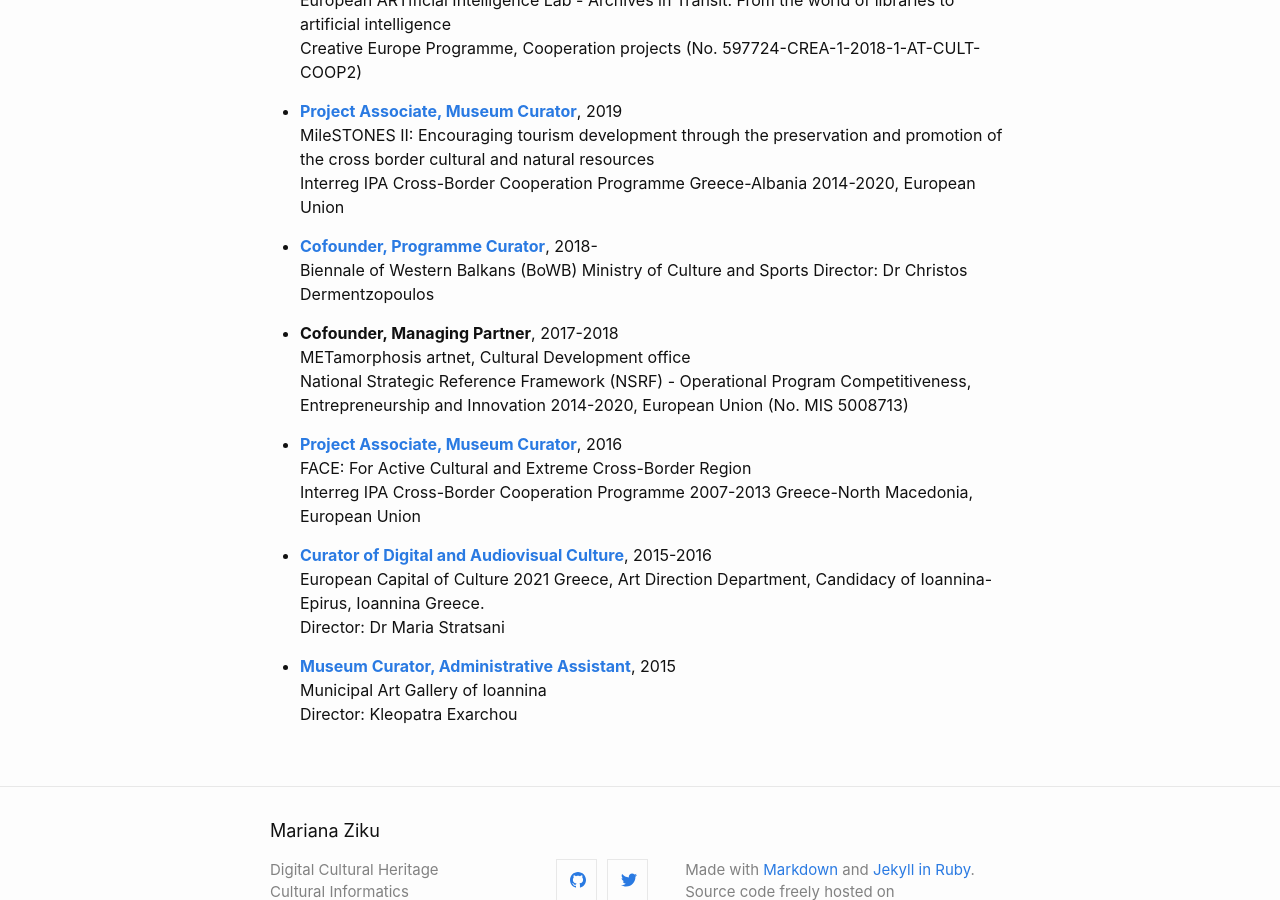
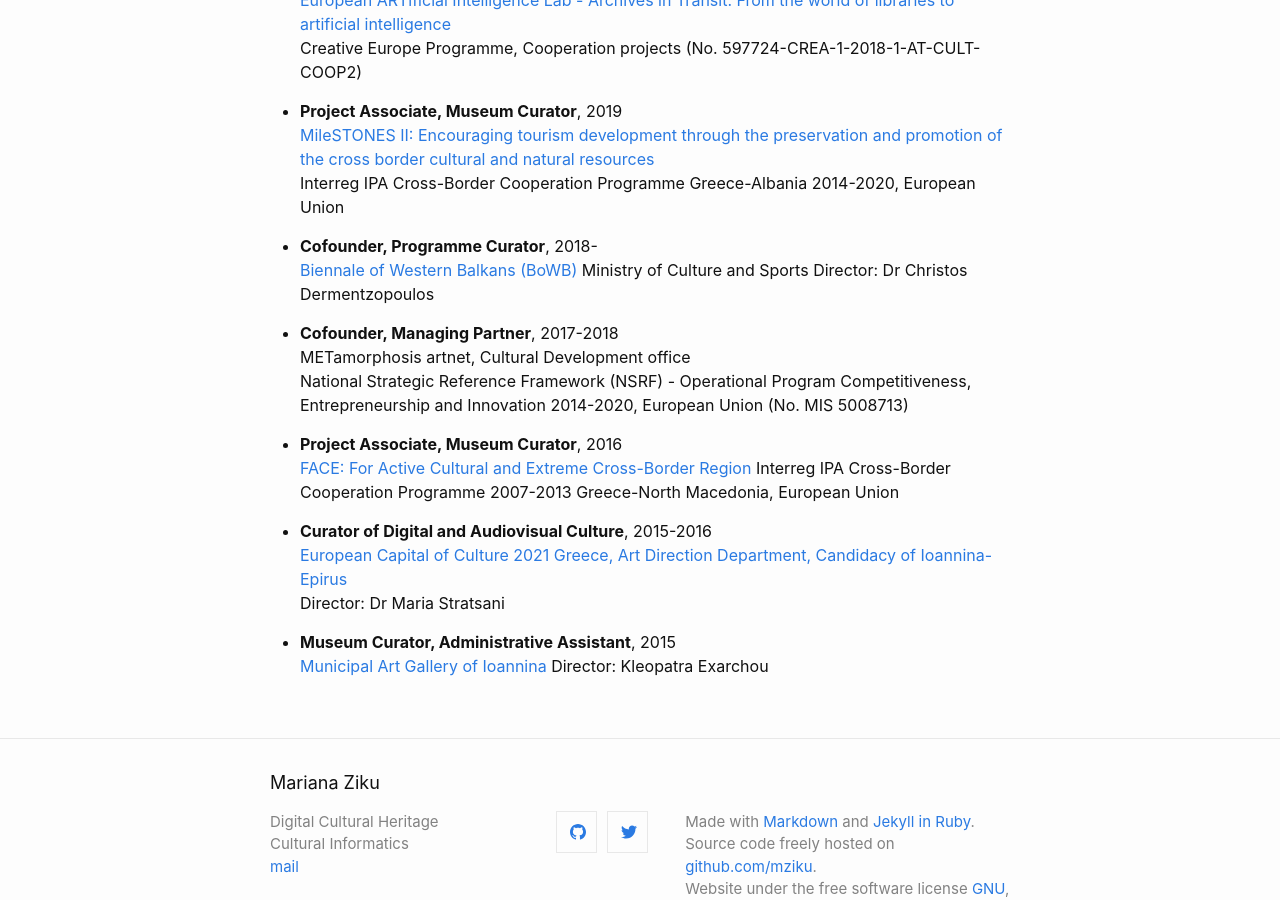
Before and after one commit to mziku/mziku.github.io, a Jekyll site: the page built from experience.md, in a window 1280 px wide and 900 px high, scrolled down 929 px. Built offline with Jekyll 4.4.1, drawn with Linux system fonts in a browser that asks for light colours; some of the changed lines change nothing that is shown.

Commit message:
Update experience.md

```diff
--- a/experience.md
+++ b/experience.md
@@ -4,44 +4,44 @@
 permalink: /experience/
 navigation_weight: 2
 ---
-+ [**Research Associate**](https://glamers.eu), 2023
-The GLAMers: Enhancing GLAMs through youth engagement during the COVID-19 crisis
++ **Research Associate**, 2023
+[The GLAMers: Enhancing GLAMs through youth engagement during the COVID-19 crisis](https://glamers.eu)
 Erasmus+ European Union Programme (No. 2020-1-CY02-KA227-YOU-002022)
 
-+ [**Project Manager**](https://echo-heritage.eu), 2022-2024
-ECHO III: European Cultural Heritage Onstage, For Memory’s Sake
++ **Project Manager**, 2022-2024
+[ECHO III: European Cultural Heritage Onstage, For Memory’s Sake](https://echo-heritage.eu)
 Creative Europe Programme: European Cooperation Projects (No. 101056213)
 
-+ [**Research Associate**](https://heidiproject.eu), 2022
-HEIDI: Digital Actions at HEIs as a catalyst for social change in the COVID-19 crisis
++ **Research Associate**, 2022
+[HEIDI: Digital Actions at HEIs as a catalyst for social change in the COVID-19 crisis](https://heidiproject.eu)
 Erasmus+ European Union Programme (No. 2020-1-UK01-KA226-HE-094667)
 
-+ [**Research Associate**](https://www.citizenheritage.eu), 2021-2022
-CitizenHeritage: Citizen Science Practices in Cultural Heritage: Towards a Sustainable Model in Higher Education
++ **Research Associate**, 2021-2022
+[CitizenHeritage: Citizen Science Practices in Cultural Heritage: Towards a Sustainable Model in Higher Education](https://www.citizenheritage.eu)
 Erasmus+ European Union Programme (No. 2020-1-BE02-KA203-07427)
 
-+ [**Research Associate**](http://ii.ct.aegean.gr/aegeana), 2021-2023
-e-Aegean CulTour: Interregional Digital Transformation of the Aegean Archipelago in Culture and Tourism, Centre for Integrated Digital Cultural Heritage Management “AegeanA”
++ **Research Associate**, 2021-2023
+[e-Aegean CulTour: Interregional Digital Transformation of the Aegean Archipelago in Culture and Tourism, Centre for Integrated Digital Cultural Heritage Management “AegeanA”](http://ii.ct.aegean.gr/aegeana)
 National Strategic Reference Framework (NSRF), Operational Program Competitiveness, Entrepreneurship & Innovation, European Union (No. MIS 5047046)
 
-+ [**Research Associate**](https://blockademic.iti.gr/en), 2021
-BlockAdemiC: Distributed Digital Data Security Platform with Blockchain support
++ **Research Associate**, 2021
+[BlockAdemiC: Distributed Digital Data Security Platform with Blockchain support](https://blockademic.iti.gr/en)
 General Secretariat for Research and Technology (GSRT) Greece, Operational Program Competitiveness, Entrepreneurship & Innovation, European Union (No. 2EDK-04180)
 
-+ [**Project Manager**](https://somecallusbalkans.org), 2020-2023
-SCUB: Some Call Us Balkans
++ **Project Manager**, 2020-2023
+[SCUB: Some Call Us Balkans](https://somecallusbalkans.org)
 Creative Europe Programme, Cultural Cooperation Projects in the Western Balkans (No. 623158-CREA-1-2020-1-IT-CULT-COOP-WB)
 
-+ [**Project Associate**](https://ars.electronica.art/ailab/en), 2020
-European ARTificial Intelligence Lab - Archives in Transit: From the world of libraries to artificial intelligence
++ **Project Associate**, 2020
+[European ARTificial Intelligence Lab - Archives in Transit: From the world of libraries to artificial intelligence](https://ars.electronica.art/ailab/en)
 Creative Europe Programme, Cooperation projects (No. 597724-CREA-1-2018-1-AT-CULT-COOP2)
 
-+ [**Project Associate, Museum Curator**](https://greece-albania.eu), 2019
-MileSTONES II: Encouraging tourism development through the preservation and promotion of the cross border cultural and natural resources
++ **Project Associate, Museum Curator**, 2019
+[MileSTONES II: Encouraging tourism development through the preservation and promotion of the cross border cultural and natural resources](https://greece-albania.eu)
 Interreg IPA Cross-Border Cooperation Programme Greece-Albania 2014-2020, European Union
 
-+ [**Cofounder, Programme Curator**](https://bowb.org), 2018-
-Biennale of Western Balkans (BoWB)
++ **Cofounder, Programme Curator**, 2018-
+[Biennale of Western Balkans (BoWB)](https://bowb.org)
 Ministry of Culture and Sports
 Director: Dr Christos Dermentzopoulos
 
@@ -49,14 +49,14 @@
 METamorphosis artnet, Cultural Development office
 National Strategic Reference Framework (NSRF) - Operational Program Competitiveness, Entrepreneurship and Innovation 2014-2020, European Union (No. MIS 5008713)
 
-+ [**Project Associate, Museum Curator**](http://www.ipa-cbc-programme.eu), 2016
-FACE: For Active Cultural and Extreme Cross-Border Region
++ **Project Associate, Museum Curator**, 2016
+[FACE: For Active Cultural and Extreme Cross-Border Region](http://www.ipa-cbc-programme.eu)
 Interreg IPA Cross-Border Cooperation Programme 2007-2013 Greece-North Macedonia, European Union
 
-+ [**Curator of Digital and Audiovisual Culture**](https://ec.europa.eu/programmes/creative-europe/actions/capitals-culture_en), 2015-2016
-European Capital of Culture 2021 Greece, Art Direction Department, Candidacy of Ioannina-Epirus, Ioannina Greece.
++ **Curator of Digital and Audiovisual Culture**, 2015-2016
+[European Capital of Culture 2021 Greece, Art Direction Department, Candidacy of Ioannina-Epirus](https://ec.europa.eu/programmes/creative-europe/actions/capitals-culture_en)
 Director: Dr Maria Stratsani
 
-+ [**Museum Curator, Administrative Assistant**](https://www.facebook.com/PinakothikiIoanninon), 2015
-Municipal Art Gallery of Ioannina
++ **Museum Curator, Administrative Assistant**, 2015
+[Municipal Art Gallery of Ioannina](https://www.facebook.com/PinakothikiIoanninon)
 Director: Kleopatra Exarchou
```
